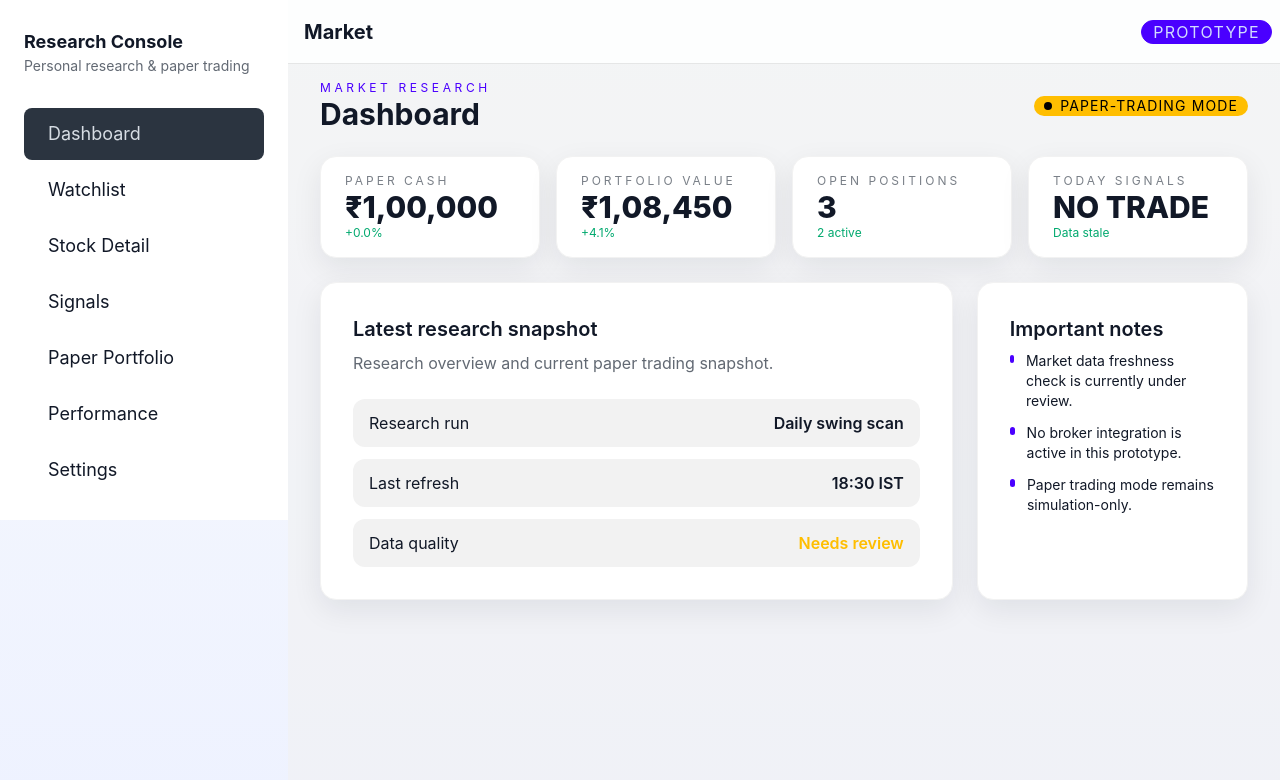
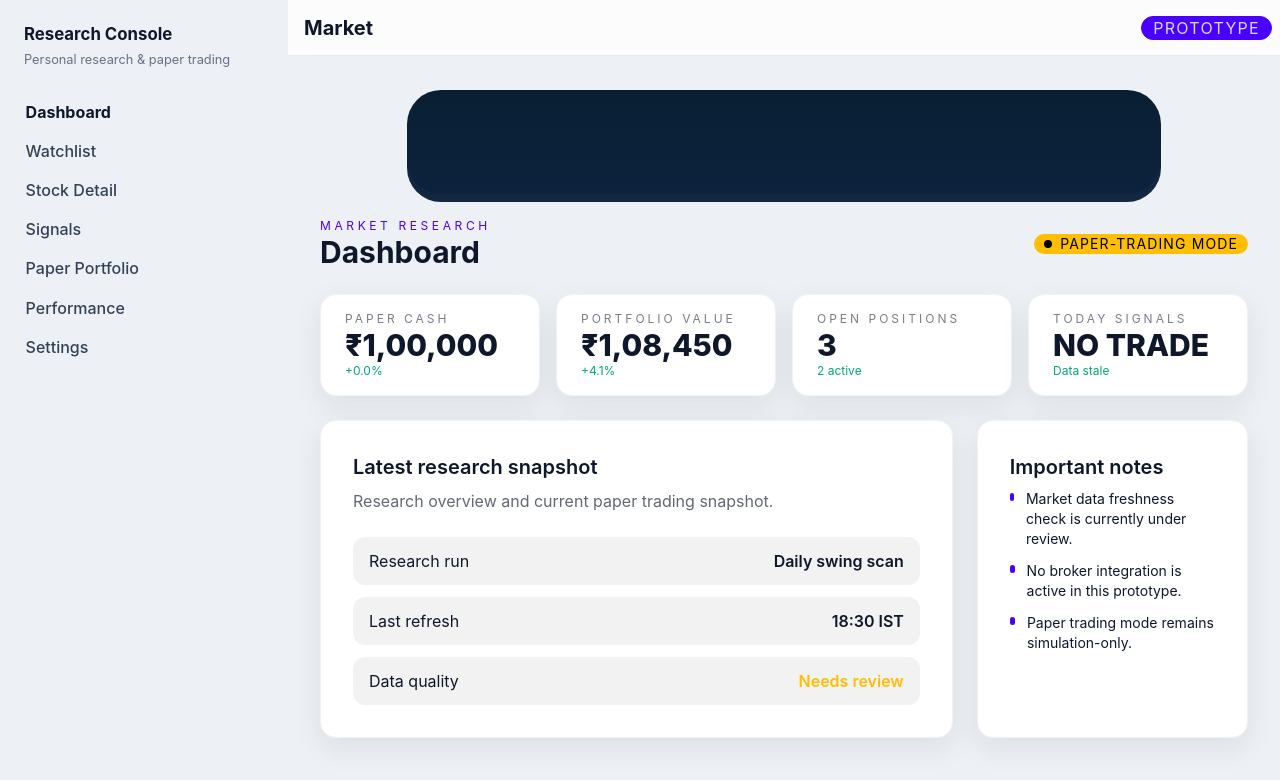
Before and after one commit to niravbhavsar/trade-mitra, a website built with Vite: page index.html in a window 1280 px wide. Built offline with nearby package versions, Linux system fonts and the light colour scheme.

Commit message:
Update the dashboard styling to reproduce the provided mockup, including the dark banner and sidebar layout

```diff
--- a/src/styles.css
+++ b/src/styles.css
@@ -5,8 +5,15 @@
 :root {
   color-scheme: light;
   font-family: Inter, 'Segoe UI', sans-serif;
-  background: #f5f7fb;
+  background: #edf1f5;
   color: #111827;
+  --page-bg: #edf1f5;
+  --panel-bg: rgba(255, 255, 255, 0.72);
+  --navy: #081f33;
+  --navy-soft: #0d233e;
+  --text: #0f172a;
+  --muted: #667085;
+  --line: rgba(148, 163, 184, 0.28);
 }
 
 html {
@@ -16,11 +23,94 @@ html {
 body {
   margin: 0;
   min-height: 100vh;
-  background: linear-gradient(180deg, #f8fafc 0%, #eef2ff 100%);
+  background: var(--page-bg);
+  color: var(--text);
 }
 
 #app {
   min-height: 100vh;
+}
+
+.app-shell {
+  min-height: 100vh;
+  background: var(--page-bg);
+}
+
+.drawer-content {
+  background: var(--page-bg);
+}
+
+.navbar {
+  height: 56px;
+  min-height: 56px;
+  background: rgba(255, 255, 255, 0.8) !important;
+  border-bottom: 1px solid rgba(148, 163, 184, 0.2);
+}
+
+.dashboard-hero {
+  width: min(76%, 1180px);
+  height: 112px;
+  margin: 34px auto 0;
+  border-radius: 34px;
+  background: linear-gradient(180deg, var(--navy) 0%, var(--navy-soft) 100%);
+  box-shadow: inset 0 -8px 0 rgba(255, 255, 255, 0.02);
+}
+
+main .mx-auto {
+  max-width: 1320px;
+}
+
+.dashboard-layout {
+  margin-top: 0;
+}
+
+.market-sidebar {
+  background: transparent;
+  border: 0;
+  padding-top: 0.5rem;
+  box-shadow: none;
+}
+
+.market-sidebar h2 {
+  color: var(--text);
+  font-size: 1.05rem;
+  font-weight: 700;
+  margin-bottom: 0.15rem;
+}
+
+.market-sidebar p {
+  color: var(--muted);
+  font-size: 0.8rem;
+  margin: 0;
+}
+
+.market-sidebar .menu {
+  padding: 0;
+}
+
+.market-sidebar .menu li {
+  margin: 0;
+}
+
+.market-sidebar .menu li a {
+  border-radius: 0.5rem;
+  padding: 0.4rem 0.6rem;
+  font-size: 1rem;
+  line-height: 1.4;
+  font-weight: 500;
+  color: #334155;
+  background: transparent;
+  border: 0;
+}
+
+.market-sidebar .menu li a.active {
+  background: transparent !important;
+  color: var(--text);
+  font-weight: 700;
+}
+
+.market-sidebar .menu li a:hover {
+  background: rgba(148, 163, 184, 0.08);
 }
 
 .table th,
@@ -37,4 +127,10 @@ body {
   .drawer-side {
     position: fixed;
   }
+
+  .dashboard-hero {
+    width: min(82%, 900px);
+    height: 94px;
+    margin-top: 28px;
+  }
 }
```
